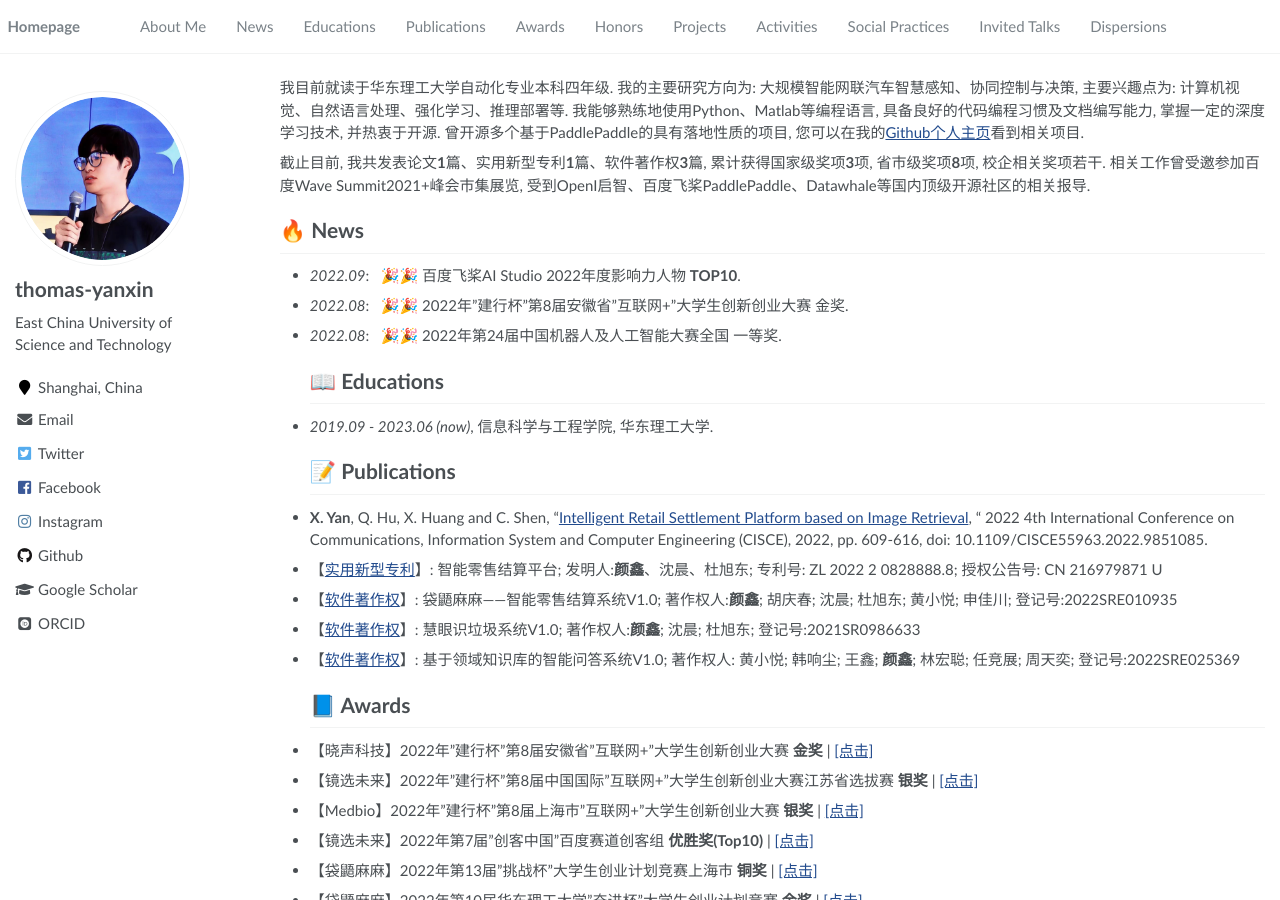
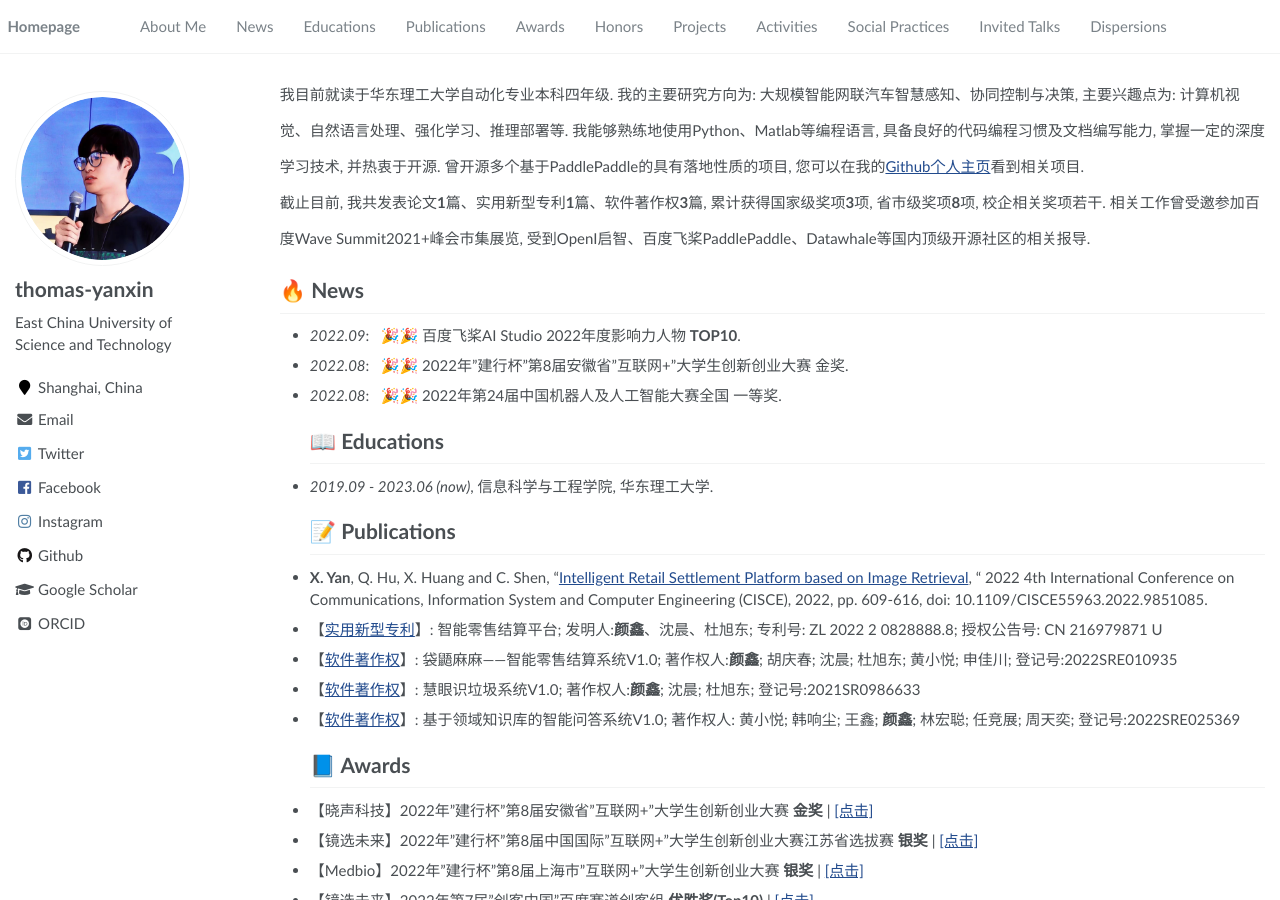
Before and after one commit to thomas-yanxin/thomas-yanxin.github.io, a Jekyll site: the page built from _pages/about.md, in a window 1280 px wide and 900 px high. Built offline with Jekyll 4.4.1, drawn with Linux system fonts in a browser that asks for light colours; some web fonts are replaced.

Commit message:
Update about.md

```diff
--- a/_pages/about.md
+++ b/_pages/about.md
@@ -17,17 +17,16 @@ redirect_from:
 
 <span class='anchor' id='about-me'></span>
 
-<!-- <p style="line-height:2.4; "> -->
+<p style="line-height:2.4; ">
 我目前就读于华东理工大学自动化专业本科四年级. 我的主要研究方向为: 大规模智能网联汽车智慧感知、协同控制与决策, 主要兴趣点为: 计算机视觉、自然语言处理、强化学习、推理部署等. 我能够熟练地使用Python、Matlab等编程语言, 具备良好的代码编程习惯及文档编写能力, 掌握一定的深度学习技术, 并热衷于开源. 曾开源多个基于PaddlePaddle的具有落地性质的项目, 您可以在我的<a href='https://github.com/thomas-yanxin'>Github个人主页</a>看到相关项目.
-
-<!-- <br/> -->
+<br/>
 截止目前, 我共发表论文<strong>1</strong>篇、实用新型专利<strong>1</strong>篇、软件著作权<strong>3</strong>篇, 累计获得国家级奖项<strong>3</strong>项, 省市级奖项<strong>8</strong>项, 校企相关奖项若干. 相关工作曾受邀参加百度Wave Summit2021+峰会市集展览, 受到OpenI启智、百度飞桨PaddlePaddle、Datawhale等国内顶级开源社区的相关报导.
-<!-- </p> -->
+</p>
 
 # 🔥 News
-* *2022.09*: &nbsp; 🎉🎉 百度飞桨AI Studio 2022年度影响力人物 **TOP10**.
-* *2022.08*: &nbsp; 🎉🎉 2022年"建行杯"第8届安徽省"互联网+"大学生创新创业大赛 金奖.
-* *2022.08*: &nbsp; 🎉🎉 2022年第24届中国机器人及人工智能大赛全国 一等奖.
+- *2022.09*: &nbsp; 🎉🎉 百度飞桨AI Studio 2022年度影响力人物 **TOP10**.
+- *2022.08*: &nbsp; 🎉🎉 2022年"建行杯"第8届安徽省"互联网+"大学生创新创业大赛 金奖.
+- *2022.08*: &nbsp; 🎉🎉 2022年第24届中国机器人及人工智能大赛全国 一等奖.
 # 📖 Educations
 * *2019.09 - 2023.06 (now)*, 信息科学与工程学院, 华东理工大学.
 # 📝 Publications
```
